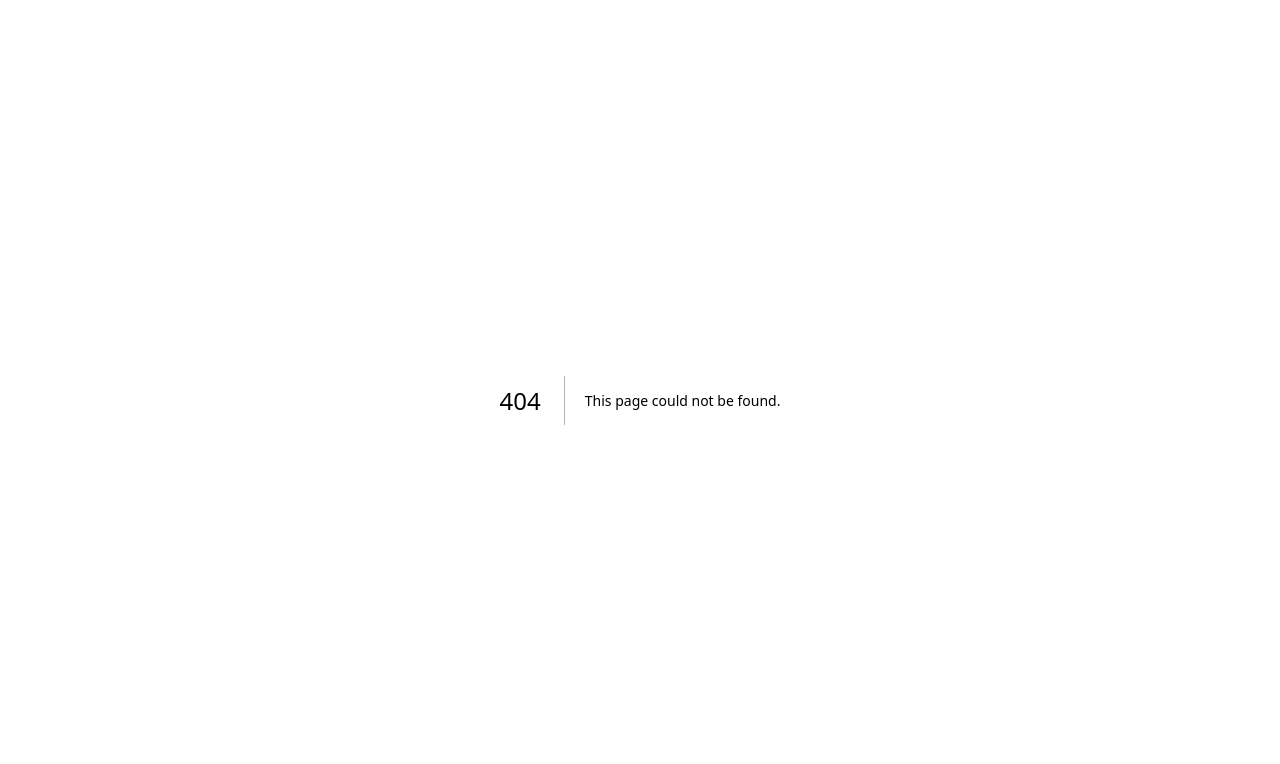
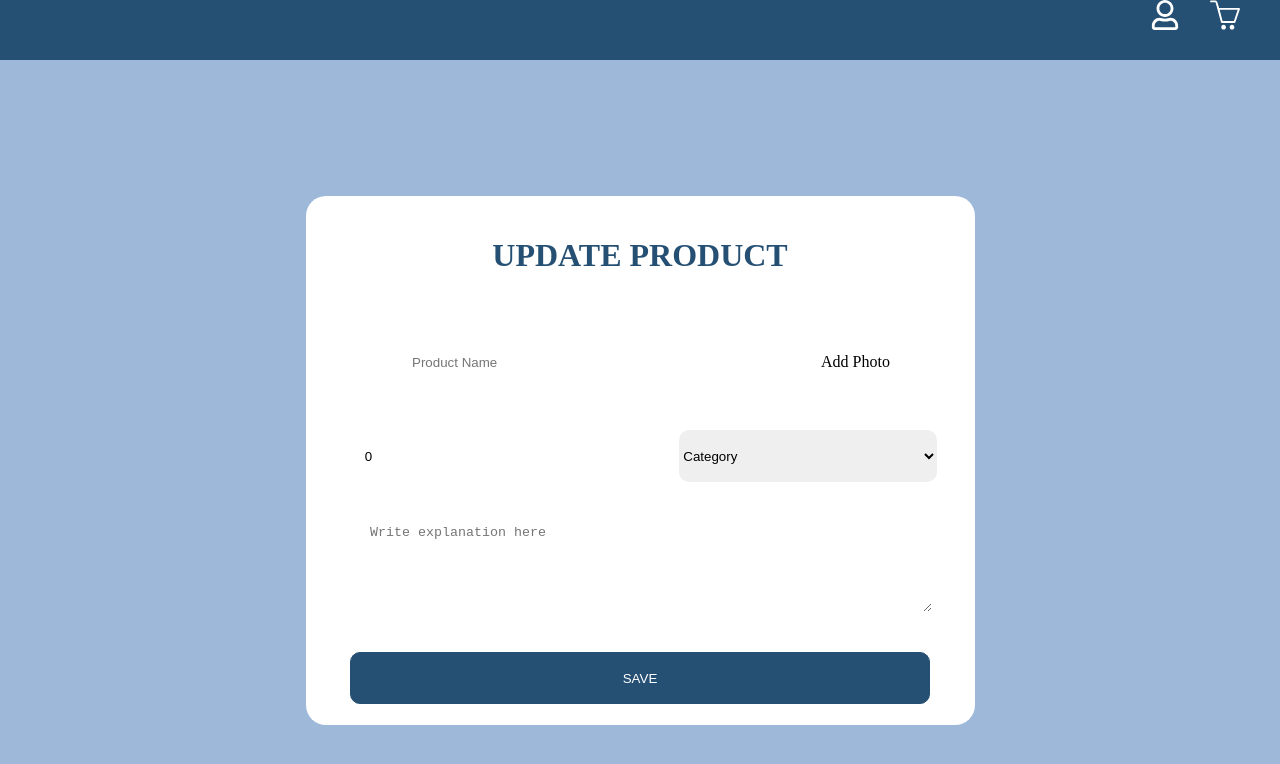
Before and after one commit to GoktugYmsk/pinsoft-shopping-challange, a Next.js app: page /updateProducts in a window 1280 px wide. Before the commit this address had no page. Shown: the top 764 px of the page. Built offline with nearby package versions, Linux system fonts and the light colour scheme; no server answers.

Commit message:
added updateProducts page

```diff
--- a/package.json
+++ b/package.json
@@ -30,7 +30,8 @@
     "redux": "^5.0.0",
     "sass": "^1.69.5",
     "sort-by": "^1.2.0",
-    "unfetch": "^5.0.0"
+    "unfetch": "^5.0.0",
+    "xlsx": "^0.18.5"
   },
   "devDependencies": {
     "@types/node": "^20",
--- /dev/null
+++ b/src/pages/updateProducts.tsx
@@ -0,0 +1,138 @@
+'use client';
+import React, { useEffect, useState } from 'react';
+import { Provider } from 'react-redux';
+
+import Button from 'react-bootstrap/Button';
+
+import api from '../../intercepter';
+import { store } from '@/app/store/store';
+import Header from '@/app/components/header';
+import '../pages/updateProducts/index.scss';
+
+const AddProduct: React.FC = () => {
+    const [productName, setProductName] = useState('');
+    // const [photo, setPhoto] = useState<File | string>('');
+    const [price, setPrice] = useState(0);
+    const [category, setCategory] = useState('');
+    const [explanation, setExplanation] = useState('');
+    const [idCount, setIdCount] = useState();
+
+    // const handleFileChange = (e: React.ChangeEvent<HTMLInputElement>) => {
+    //     const file = e.target.files?.[0];
+
+    //     if (file) {
+    //         setPhoto(file);
+    //     }
+    // };
+
+    useEffect(() => {
+        const fetchData = async () => {
+            try {
+                const response = await api.get('/products');
+
+                if (response.status !== 200) {
+                    throw new Error(`HTTP error! Status: ${response.status}`);
+                }
+
+                const data = await response.data;
+                console.log('data', data);
+                const maxId = data.reduce((max: any, item: any) => Math.max(max, item.id), 0);
+                setIdCount(maxId + 1);
+            } catch (error) {
+                console.error('Veri alınamadı:', error);
+            }
+        };
+
+        fetchData();
+    }, []);
+
+
+
+    // useEffect(() => {
+    //     const fetchData = async () => {
+    //         try {
+    //             const response = await api.delete(`/product/${109}`);
+
+    //             const data = await response.data;
+    //         } catch (error) {
+    //             console.error('Veri alınamadı:', error);
+    //         }
+    //     };
+
+    //     fetchData();
+    // }, []);
+
+
+    const handleSaveClick = async () => {
+        try {
+            const response = await api.put('/products', {
+                name: productName,
+                price: price,
+                // You have to look at how can i do float types
+                explanation: explanation,
+                categoryId: idCount,
+            });
+
+            if (response.status !== 200) {
+                throw new Error(`HTTP error! Status: ${response.status}`);
+            }
+        } catch (error) {
+            console.error('Veri alınamadı:', error);
+        }
+    };
+
+    return (
+        <>
+            <Provider store={store}>
+                <Header />
+            </Provider>
+            <div className='container-updateProducts'>
+                <div className='container-updateProducts__table-box'>
+                    <h1>UPDATE PRODUCT</h1>
+                    <div className='container-updateProducts__table-box__name-photo'>
+                        <input
+                            type='text'
+                            placeholder='Product Name'
+                            value={productName}
+                            onChange={(e) => setProductName(e.target.value)}
+                        />
+                        <label htmlFor='file-input'>
+                            <input
+                                id='file-input'
+                                type='file'
+                                style={{ display: 'none' }}
+                            // onChange={(e) => handleFileChange(e)}
+                            />
+                            Add Photo
+                        </label>
+                    </div>
+                    <div className='container-updateProducts__table-box__price-category'>
+                        <input
+                            type='number'
+                            placeholder='Price'
+                            value={price}
+                            onChange={(e) => setPrice(Number(e.target.value))}
+                        />
+                        <select
+                            value={category}
+                            onChange={(e) => setCategory(e.target.value)}
+                        >
+                            <option value='' disabled>Category</option>
+                            <option value='Eletronik'>Eletronik</option>
+                            <option value='Giyim'>Giyim</option>
+                            <option value='Kitap'>Kitap</option>
+                        </select>
+                    </div>
+                    <textarea
+                        placeholder='Write explanation here'
+                        value={explanation}
+                        onChange={(e) => setExplanation(e.target.value)}
+                    ></textarea>
+                    <Button onClick={handleSaveClick}>SAVE</Button>
+                </div>
+            </div>
+        </>
+    );
+};
+
+export default AddProduct;
--- /dev/null
+++ b/src/pages/updateProducts/index.scss
@@ -0,0 +1,80 @@
+body {
+    margin: 0;
+    padding: 0;
+}
+
+.container-updateProducts {
+    display: flex;
+    flex-direction: column;
+    align-items: center;
+    justify-content: center;
+    background: #9EB8D9;
+    height: 100vh;
+    width: 100%;
+
+    .container-updateProducts__table-box {
+        display: flex;
+        flex-direction: column;
+        align-items: center;
+        justify-content: space-around;
+        width: 669px;
+        height: 529px;
+        border-radius: 20px;
+        background: #FFFFFF;
+
+        .container-updateProducts__table-box__name-photo {
+            display: flex;
+            width: 100%;
+            align-items: center;
+            justify-content: space-around;
+        }
+
+        .container-updateProducts__table-box__price-category {
+            display: flex;
+            width: 100%;
+            align-items: center;
+            justify-content: space-around;
+
+            select {
+                width: 258px;
+                height: 52px;
+                border-radius: 10px;
+                border: 1px;
+
+            }
+        }
+
+        button {
+
+            width: 580px;
+            height: 52px;
+            border-radius: 10px;
+            background: #265073;
+            border: 1px solid #265073;
+            color: white;
+            cursor: pointer;
+        }
+
+        input {
+            width: 258px;
+            height: 52px;
+            border-radius: 10px;
+            border: 1px;
+            text-indent: 20px;
+            // padding: 10px;
+        }
+
+        textarea {
+            width: 580px;
+            height: 85px;
+            border-radius: 10px;
+
+            border: 1px;
+            text-indent: 20px;
+        }
+
+        h1 {
+            color: #265073;
+        }
+    }
+}
```
Also changed, not shown: src/pages/adminPage.tsx (+20 -1 lines), 1 other file (tests, documents, lock files or other folders).
